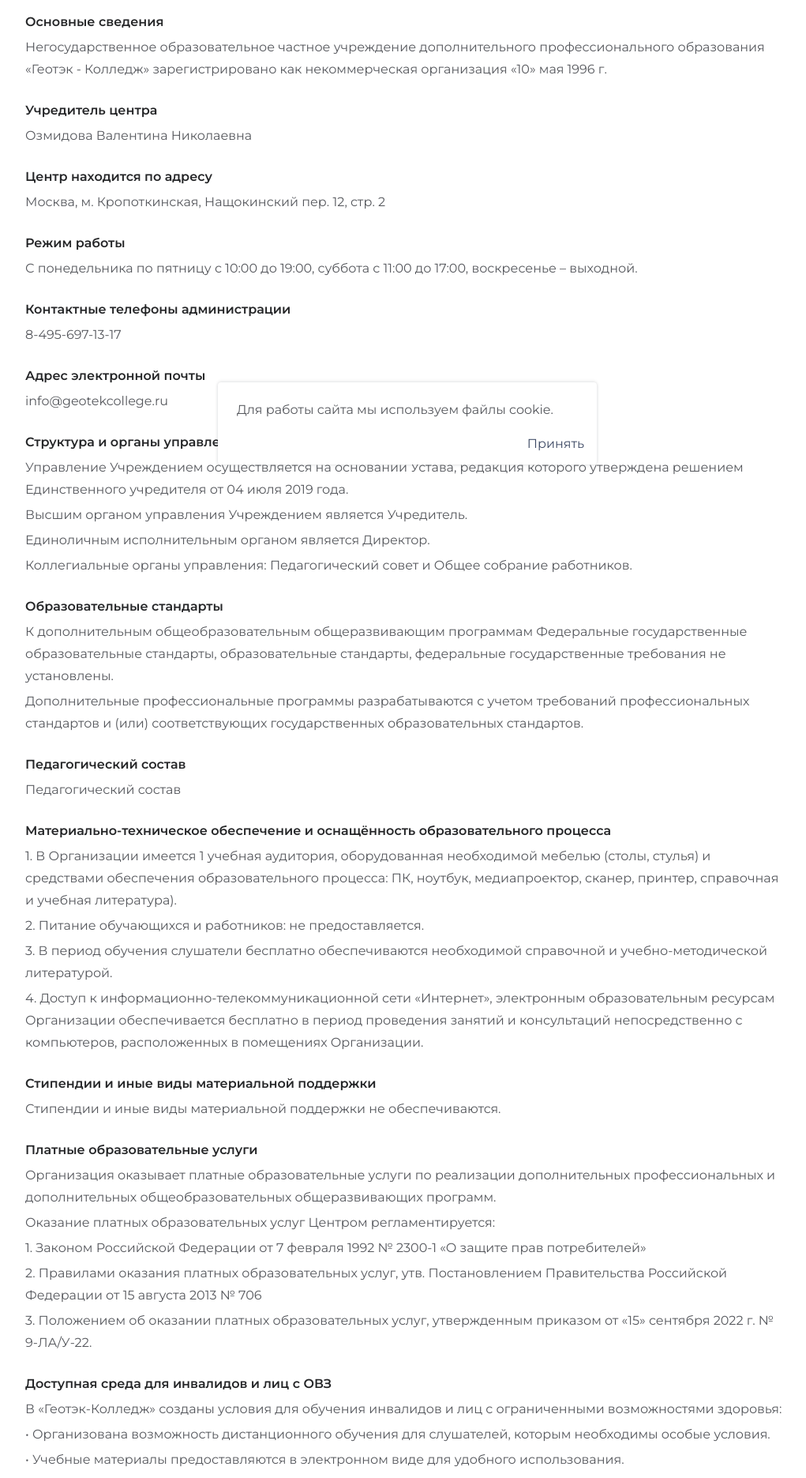
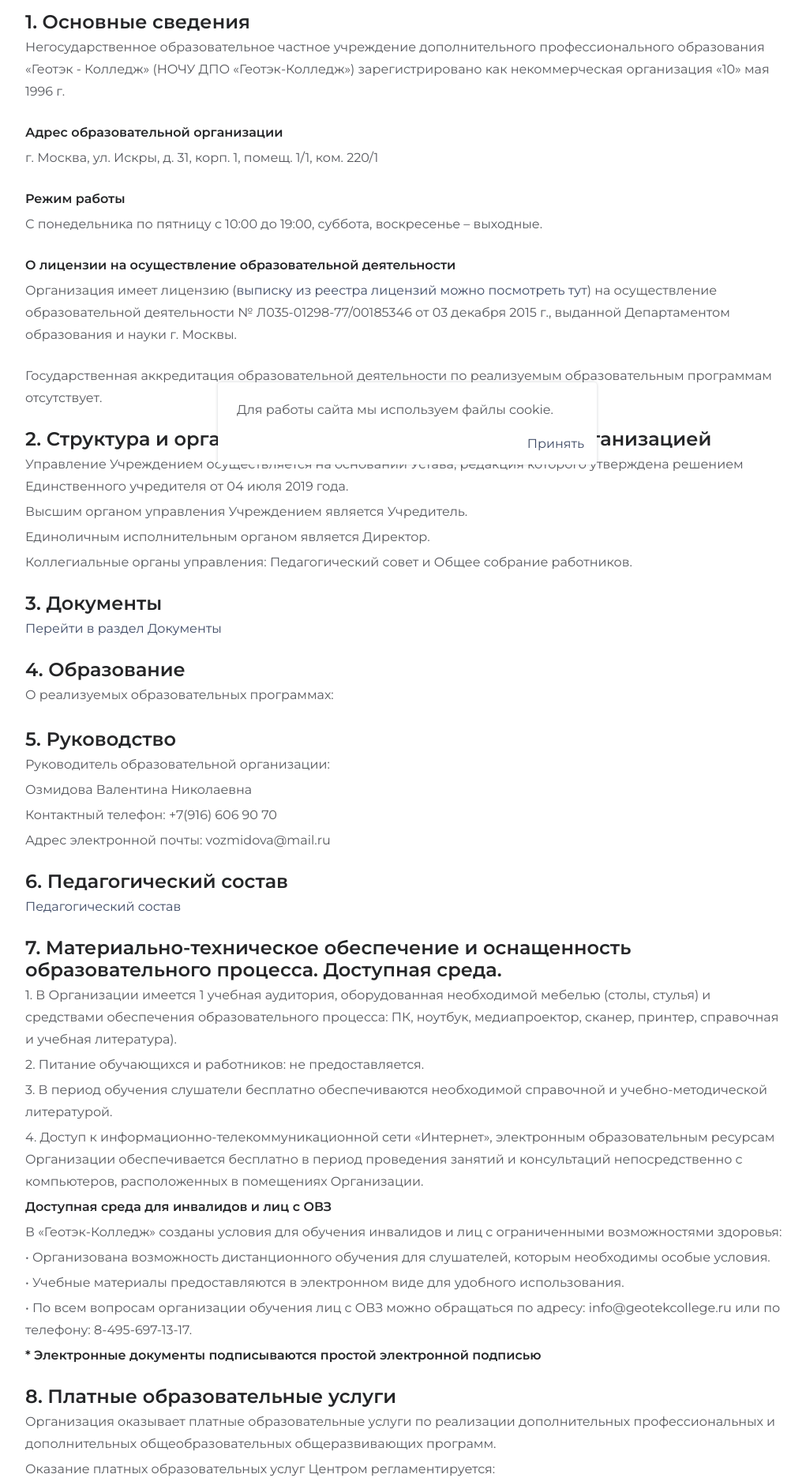
Before and after one commit to MOSTDORGEOTREST/geotek_college_website, a Next.js app: page /about in a window 1280 px wide. Shown: the part 180-2051 px from the top of the page at 79% size, without its empty margins (124-1145 px from the left). Built offline with nearby package versions, Linux system fonts and the light colour scheme.

Commit message:
Правки 06.10.2025

```diff
--- a/src/app/about/page.tsx
+++ b/src/app/about/page.tsx
@@ -1,5 +1,4 @@
-
-'use client';
+"use client"
 
 import { useContext } from "react"
 import CONTACTS from "../lib/contacts.json"
@@ -7,7 +6,7 @@ import Context from "../context"
 
 export default function Page() {
   const context = useContext(Context)
-  const lan: 'ru'|'en' = context.lan
+  const lan: "ru" | "en" = context.lan
 
   return (
     <div className="section">
@@ -17,44 +16,51 @@ export default function Page() {
         </h2>
         {/*  */}
         <div className="section__block">
-          <h3>Основные сведения</h3>
+          <h2>1. Основные сведения</h2>
           <p>
             Негосударственное образовательное частное учреждение дополнительного
-            профессионального образования «Геотэк - Колледж» зарегистрировано
-            как некоммерческая организация «10» мая 1996 г.
+            профессионального образования «Геотэк - Колледж» (НОЧУ ДПО
+            «Геотэк-Колледж») зарегистрировано как некоммерческая организация
+            «10» мая 1996 г.
           </p>
         </div>
         {/*  */}
         <div className="section__block">
-          <h3>Учредитель центра</h3>
-          <p>Озмидова Валентина Николаевна</p>
-        </div>
-        {/*  */}
-        <div className="section__block">
-          <h3>Центр находится по адресу</h3>
+          <h3>Адрес образовательной организации</h3>
           <p>{CONTACTS[lan].address}</p>
         </div>
         {/*  */}
         <div className="section__block">
           <h3>Режим работы</h3>
           <p>
-            С понедельника по пятницу с 10:00 до 19:00, суббота с 11:00 до
-            17:00, воскресенье – выходной.
+            С понедельника по пятницу с 10:00 до 19:00, суббота, воскресенье –
+            выходные.
+          </p>
+        </div>
+        <div className="section__block">
+          <h3>О лицензии на осуществление образовательной деятельности</h3>
+          <p>
+            Организация имеет лицензию (
+            <a
+              href="https://islod.obrnadzor.gov.ru/rlic/details/ec97ade8-2a50-49c4-91fc-075110b8338f/"
+              target="_blank"
+            >
+              выписку из реестра лицензий можно посмотреть тут
+            </a>
+            ) на осуществление образовательной деятельности №
+            Л035-01298-77/00185346 от 03 декабря 2015 г., выданной Департаментом
+            образования и науки г. Москвы.
+          </p>
+        </div>
+        <div className="section__block">
+          <p>
+            Государственная аккредитация образовательной деятельности по
+            реализуемым образовательным программам отсутствует.
           </p>
         </div>
         {/*  */}
         <div className="section__block">
-          <h3>Контактные телефоны администрации</h3>
-          <p>8-495-697-13-17</p>
-        </div>
-        {/*  */}
-        <div className="section__block">
-          <h3>Адрес электронной почты</h3>
-          <p>info@geotekcollege.ru</p>
-        </div>
-        {/*  */}
-        <div className="section__block">
-          <h3>Структура и органы управления образовательной организацией</h3>
+          <h2>2. Структура и органы управления образовательной организацией</h2>
           <p>
             Управление Учреждением осуществляется на основании Устава, редакция
             которого утверждена решением Единственного учредителя от 04 июля
@@ -67,34 +73,37 @@ export default function Page() {
             собрание работников.
           </p>
         </div>
-        {/*  */}
+
         <div className="section__block">
-          <h3>Образовательные стандарты</h3>
-          <p>
-            К дополнительным общеобразовательным общеразвивающим программам
-            Федеральные государственные образовательные стандарты,
-            образовательные стандарты, федеральные государственные требования не
-            установлены.
-          </p>
-          <p>
-            Дополнительные профессиональные программы разрабатываются с учетом
-            требований профессиональных стандартов и (или) соответствующих
-            государственных образовательных стандартов.
-          </p>
+          <h2>3. Документы</h2>
+          <a href="./docs">Перейти в раздел Документы</a>
+        </div>
+
+        <div className="section__block">
+          <h2>4. Образование</h2>
+          <p>О реализуемых образовательных программах:</p>
+          <p></p>
+        </div>
+        <div className="section__block">
+          <h2>5. Руководство</h2>
+          <p>Руководитель образовательной организации:</p>
+          <p>Озмидова Валентина Николаевна</p>
+          <p>Контактный телефон: +7(916) 606 90 70</p>
+          <p>Адрес электронной почты: vozmidova@mail.ru</p>
         </div>
         {/*  */}
         <div className="section__block">
-          <h3>Педагогический состав</h3>
+          <h2>6. Педагогический состав</h2>
           <p>
             <a href="/Руководство.docx">Педагогический состав</a>
           </p>
         </div>
         {/*  */}
         <div className="section__block">
-          <h3>
-            Материально-техническое обеспечение и оснащённость образовательного
-            процесса
-          </h3>
+          <h2>
+            7. Материально-техническое обеспечение и оснащенность образовательного
+            процесса. Доступная среда.
+          </h2>
           <p>
             1. В Организации имеется 1 учебная аудитория, оборудованная
             необходимой мебелью (столы, стулья) и средствами обеспечения
@@ -112,15 +121,30 @@ export default function Page() {
             бесплатно в период проведения занятий и консультаций непосредственно
             с компьютеров, расположенных в помещениях Организации.
           </p>
+          <h3>Доступная среда для инвалидов и лиц с ОВЗ</h3>
+          <p>
+            В «Геотэк-Колледж» созданы условия для обучения инвалидов и лиц с
+            ограниченными возможностями здоровья:
+          </p>
+          <p>
+            • Организована возможность дистанционного обучения для слушателей,
+            которым необходимы особые условия.
+          </p>
+          <p>
+            • Учебные материалы предоставляются в электронном виде для удобного
+            использования.
+          </p>
+          <p>
+            • По всем вопросам организации обучения лиц с ОВЗ можно обращаться
+            по адресу: info@geotekcollege.ru или по телефону: 8-495-697-13-17.
+          </p>
+          <h3>
+            * Электронные документы подписываются простой электронной подписью
+          </h3>
         </div>
         {/*  */}
         <div className="section__block">
-          <h3>Стипендии и иные виды материальной поддержки</h3>
-          <p>Стипендии и иные виды материальной поддержки не обеспечиваются.</p>
-        </div>
-        {/*  */}
-        <div className="section__block">
-          <h3>Платные образовательные услуги</h3>
+          <h2>8. Платные образовательные услуги</h2>
           <p>
             Организация оказывает платные образовательные услуги по реализации
             дополнительных профессиональных и дополнительных общеобразовательных
@@ -142,30 +166,15 @@ export default function Page() {
             3. Положением об оказании платных образовательных услуг,
             утвержденным приказом от «15» сентября 2022 г. № 9-ЛА/У-22.
           </p>
+          <a href="">
+            образец Договора об оказании платных образовательных услуг
+          </a>
+          <a href="">приказ об утверждении стоимости </a>
         </div>
+
         {/*  */}
         <div className="section__block">
-          <h3>Доступная среда для инвалидов и лиц с ОВЗ</h3>
-          <p>
-            В «Геотэк-Колледж» созданы условия для обучения инвалидов и лиц с
-            ограниченными возможностями здоровья:
-          </p>
-          <p>
-            • Организована возможность дистанционного обучения для слушателей,
-            которым необходимы особые условия.
-          </p>
-          <p>
-            • Учебные материалы предоставляются в электронном виде для удобного
-            использования.
-          </p>
-          <p>
-            • По всем вопросам организации обучения лиц с ОВЗ можно обращаться
-            по адресу: info@geotekcollege.ru или по телефону: 8-495-697-13-17.
-          </p>
-        </div>
-        {/*  */}
-        <div className="section__block">
-          <h3>Финансово-хозяйственная деятельность</h3>
+          <h2>9. Финансово-хозяйственная деятельность</h2>
           <h3>1. Данные об объёме образовательной деятельности:</h3>
           <p>
             В течение 2018 года обучено 102 человека, в т.ч. за счет бюджета
@@ -190,7 +199,7 @@ export default function Page() {
         </div>
         {/*  */}
         <div className="section__block">
-          <h3>Вакантные места для приёма</h3>
+          <h2>10. Вакантные для приема (перевода) обучающихся</h2>
           <p>
             Ведётся постоянный набор в группы и на курсы индивидуального
             обучения по всем программам.
@@ -198,11 +207,25 @@ export default function Page() {
         </div>
         {/*  */}
         <div className="section__block">
-          <h3>
-            Дополнительные профессиональные программы повышения квалификации
-          </h3>
-          <p>Введётся набор групп.</p>
-          <p>Детальная информация – по запросу на info@geotekcollege.ru</p>
+          <h2>11. Стипендии и меры поддержки обучающихся</h2>
+          <p>Стипендии и иные виды материальной поддержки не обеспечиваются.</p>
+        </div>
+        {/*  */}
+        <div className="section__block">
+          <h2>12. Международное сотрудничество</h2>
+          <p>
+            Заключенные и планируемые к заключению договора с иностранными и
+            международными организациями по вопросам образования и науки
+            отсутствуют.
+          </p>
+        </div>
+        {/*  */}
+        <div className="section__block">
+          <h2>13. Организация питания в образовательной организации</h2>
+          <p>
+            Организация обеспечивает обучающимся достаточное время для отдыха и
+            питания в местах общепита, расположенных в шаговой доступности.
+          </p>
         </div>
       </div>
     </div>
--- a/src/app/globals.css
+++ b/src/app/globals.css
@@ -123,6 +123,7 @@ ul {
 
 a {
   text-decoration: none;
+  color: var(--first-color);
 }
 
 img {
@@ -156,6 +157,10 @@ img {
 
 .section__block.center {
   text-align: center;
+}
+
+.section__block h2 {
+   font-size: var(--h2-font-size);
 }
 
 .container {
--- a/src/app/lib/contacts.json
+++ b/src/app/lib/contacts.json
@@ -1,6 +1,7 @@
 {
   "ru": {
-    "address": "Москва, м. Кропоткинская, Нащокинский пер. 12, стр. 2",
+    "address": "г. Москва, ул. Искры, д. 31, корп. 1, помещ. 1/1, ком. 220/1",
+    "addres_v3": "Москва, м. Кропоткинская, Нащокинский пер. 12, стр. 2",
     "address_v2": "Москва, м. Проспект Мира, пр. Мира, д. 68, стр. 1А"
   },
   "en": {"address": ""}
```
